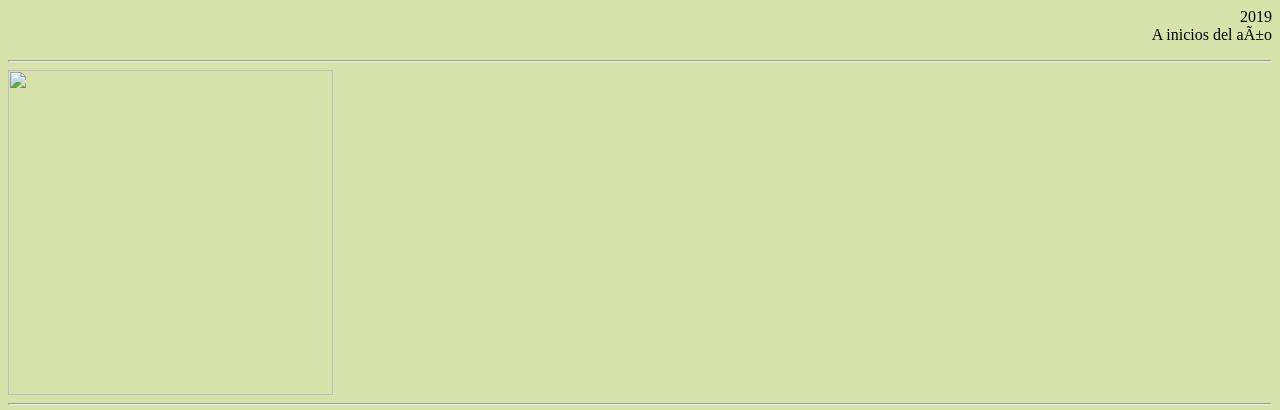
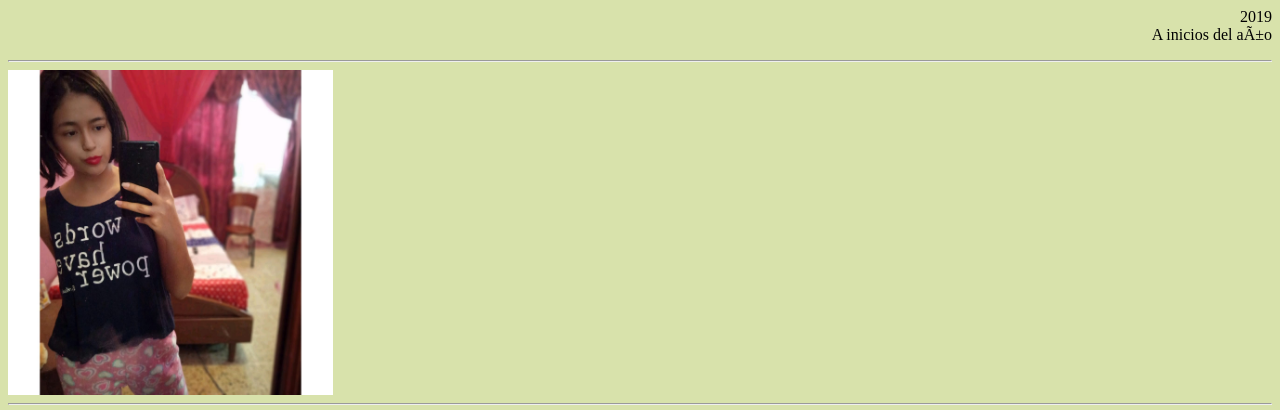
Before and after one commit to erick20015/erick, a plain HTML site: page index.html in a window 1280 px wide. Shown: the part 427-837 px from the top of the page. Drawn offline with Linux system fonts and the light colour scheme.

Commit message:
Update index.html

```diff
--- a/index.html
+++ b/index.html
@@ -25,7 +25,7 @@
         <hr align="left" width="50%" />
         <h1 align="right"><span style="color:dimgray"><i>Reencuentro</i></span></h1><p align="right">2019<br>A inicios del año</p>
         <hr>
-        <img src="majo">
+        <img src="majo.jpg.jpg">
         <hr />
         <button><a href="https://www.facebook.com/SheeriosOficial/videos/432756904420724" target="_blank">
             Da clik sobre mí
```
